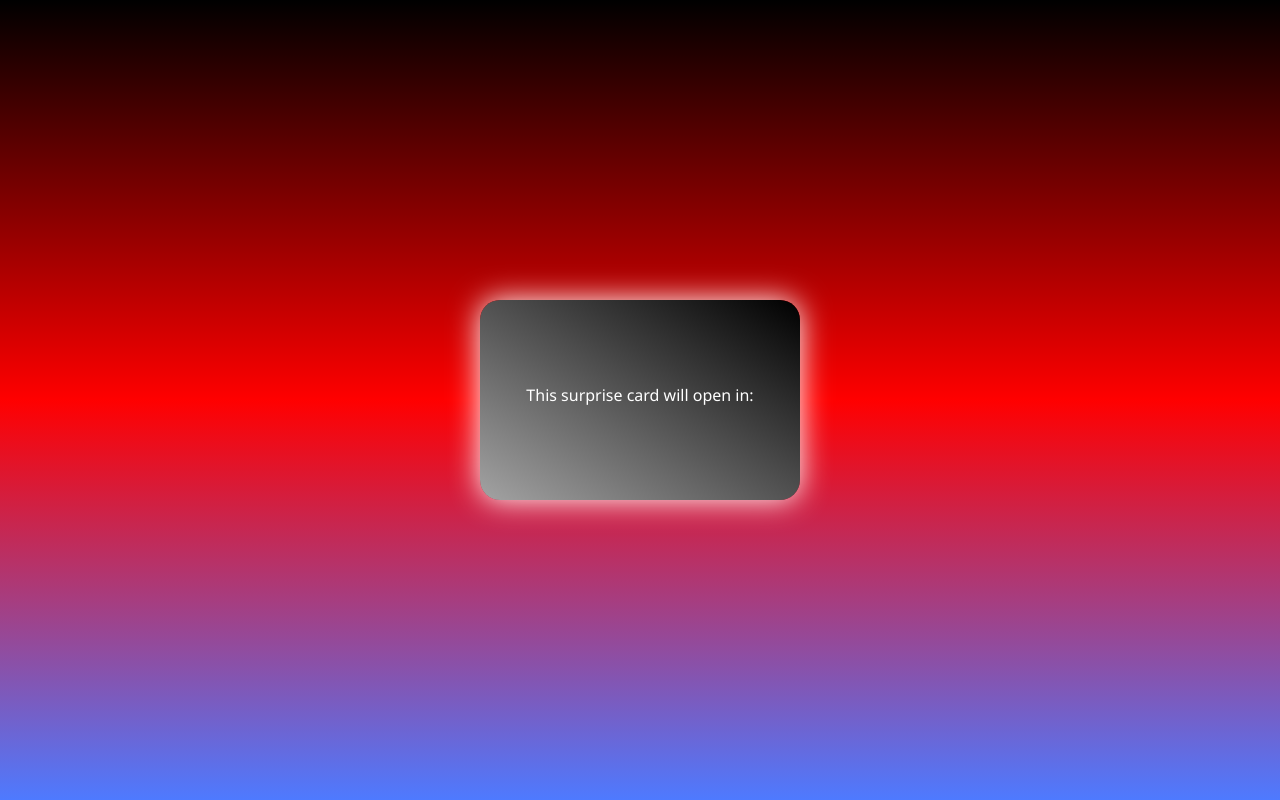
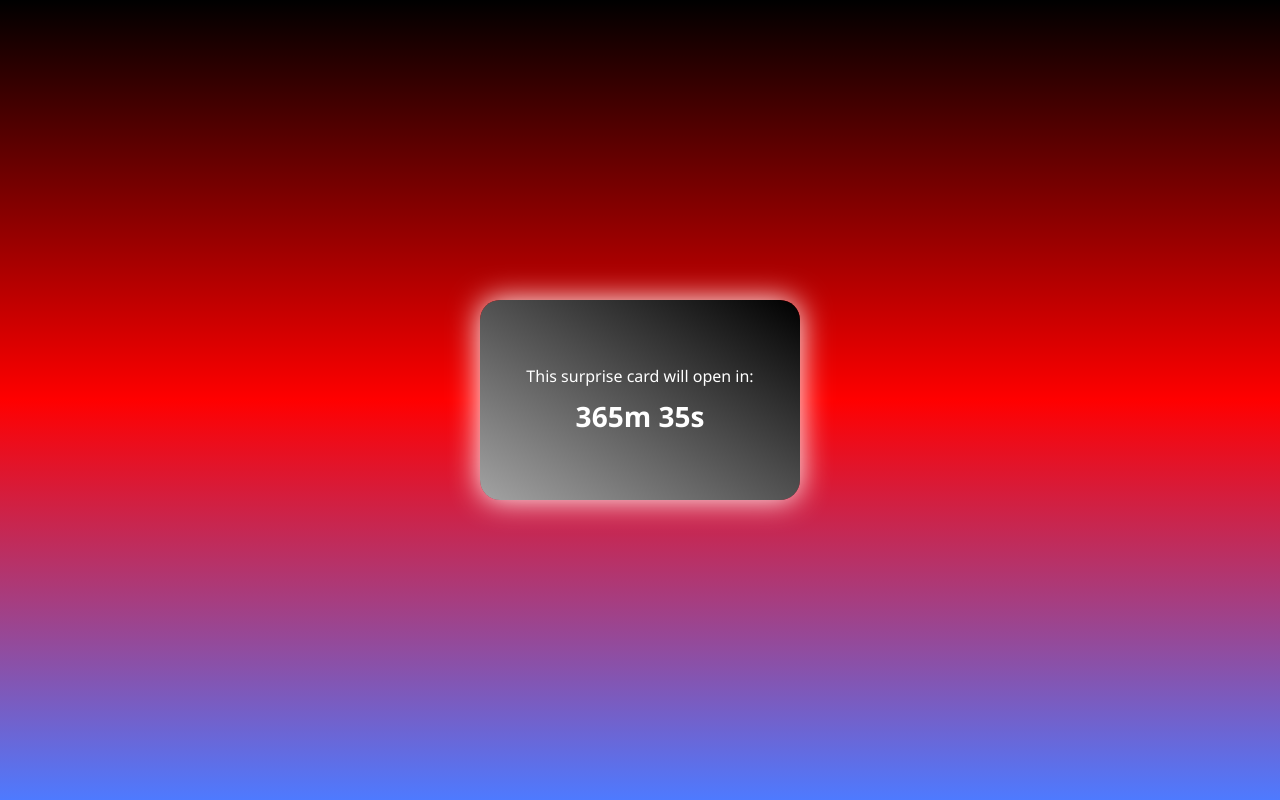
Before and after one commit to snacurzz/Bros-bday, a plain HTML site: page index.html in a window 1280 px wide. Drawn offline with Linux system fonts and the light colour scheme.

Commit message:
Update index.html

```diff
--- a/index.html
+++ b/index.html
@@ -168,6 +168,7 @@ Enjoy your day brotha 🥳🎁</p>
     const cakeContainer = document.getElementById('cakeContainer');
     const messageBox = document.getElementById('messageBox');
 
+    const targetDate = new Date('2025-07-13T00:00:00');
 
     function updateTimer() {
       const now = new Date();
```
